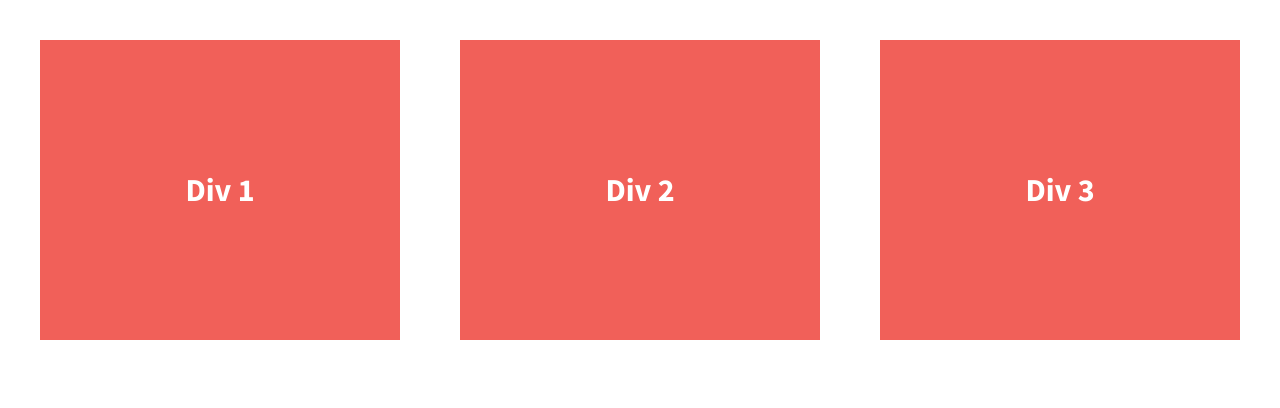
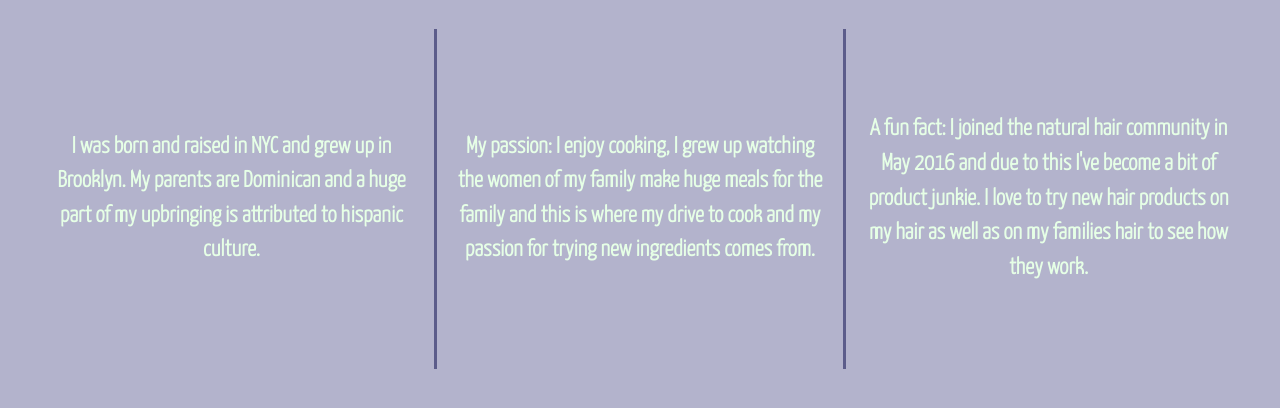
Before and after one commit to nath248/07.01-206-divs-flexbox-starter, a plain HTML site: page index.html in a window 1280 px wide. Drawn offline with nearby package versions, Linux system fonts and the light colour scheme.

Commit message:
Added content to the index file and changed styles in css

```diff
--- a/css/main.css
+++ b/css/main.css
@@ -97,15 +97,16 @@ textarea {
 
 
 html {
-  background-color: #fff;
+  background-color: #b3b3cc;
   height: 100%;
 }
 
 body {
-  font-family: 'Source Sans Pro', sans-serif;
+  font-family: 'Yanone Kaffeesatz', sans-serif;
   padding: 2em;
-  font-size: 1.25em;
+  font-size: 0.9em;
   height: 100%;
+  text-align: center;
 }
 
 .wrapper {
@@ -118,15 +119,17 @@ body {
   display: flex;
   justify-content: center;
   align-items: center;
-  color: #fff;
+  color: #e6ffe6;
   line-height: 1.5em;
   font-size: 1.6em;
-  background-color: #f16059;
   height: 300px;
   width: 30%;
+  padding: 20px;
 }
-
-
+.div-2, .div-3 {
+  border-left-style: solid;
+  border-left-color: #5c5c8a;
+}
 
 
 /* ==========================================================================
--- a/index.html
+++ b/index.html
@@ -13,8 +13,8 @@
         <link rel="stylesheet" href="css/normalize.css">
         <link rel="stylesheet" href="css/main.css">
         <script src="js/vendor/modernizr-2.8.3.min.js"></script>
-        <link href='http://fonts.googleapis.com/css?family=Lora:700' rel='stylesheet' type='text/css'>
-        <link href='http://fonts.googleapis.com/css?family=Source+Sans+Pro:400,700' rel='stylesheet' type='text/css'>
+        <link rel="preconnect" href="https://fonts.gstatic.com">
+        <link href="https://fonts.googleapis.com/css2?family=Yanone+Kaffeesatz:wght@300&display=swap" rel="stylesheet">
     </head>
     <body>
         <!--[if lt IE 8]>
@@ -23,13 +23,13 @@
 
         <section class="wrapper">
             <div class="div-1">
-                Div 1
+              <p>I was born and raised in NYC and grew up in Brooklyn. My parents are Dominican and a huge part of my upbringing is attributed to hispanic culture.</p>
             </div>
             <div class="div-2">
-                Div 2
+              <p>My passion: I enjoy cooking, I grew up watching the women of my family make huge meals for the family and this is where my drive to cook and my passion for trying new ingredients comes from.</p>
             </div>
             <div class="div-3">
-                Div 3
+              <p>A fun fact: I joined the natural hair community in May 2016 and due to this I've become a bit of product junkie. I love to try new hair products on my hair as well as on my families hair to see how they work.</p>
             </div>
         </section>
 
```
